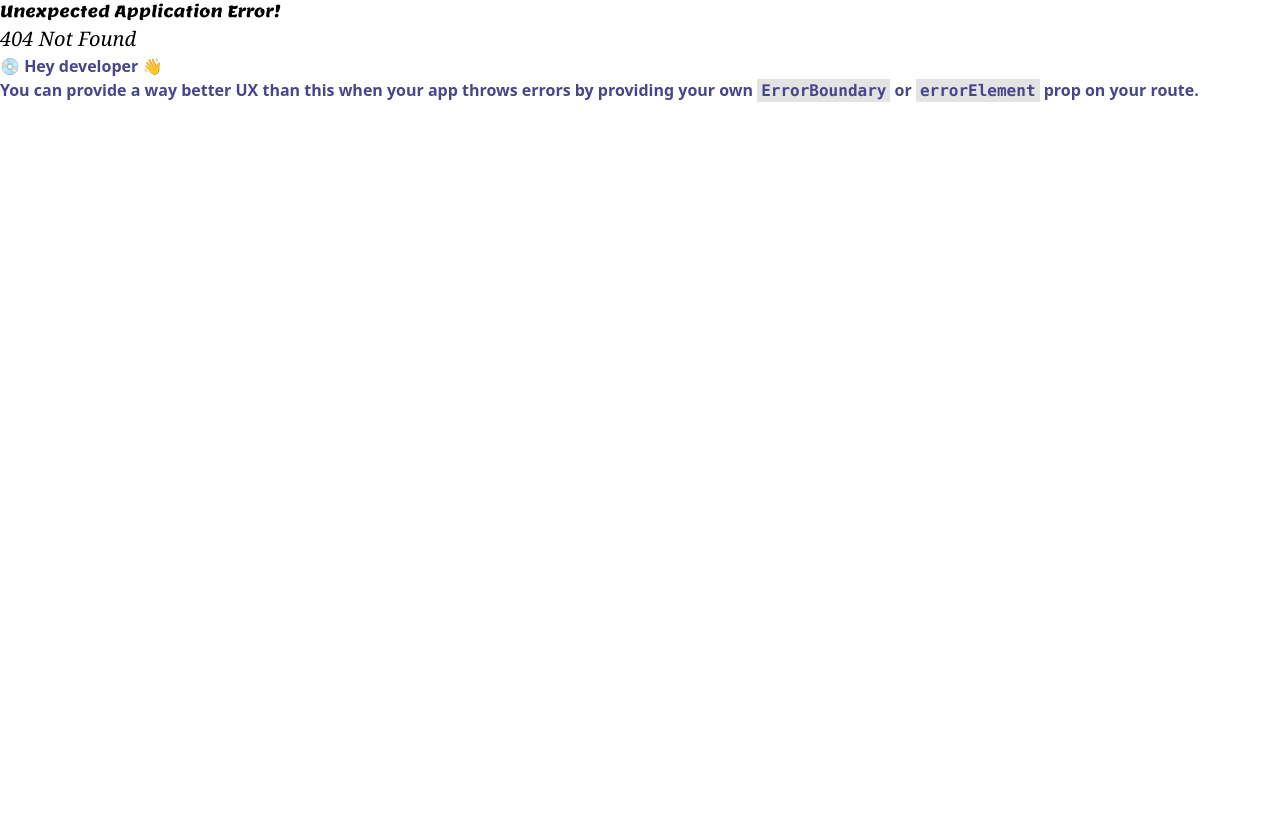
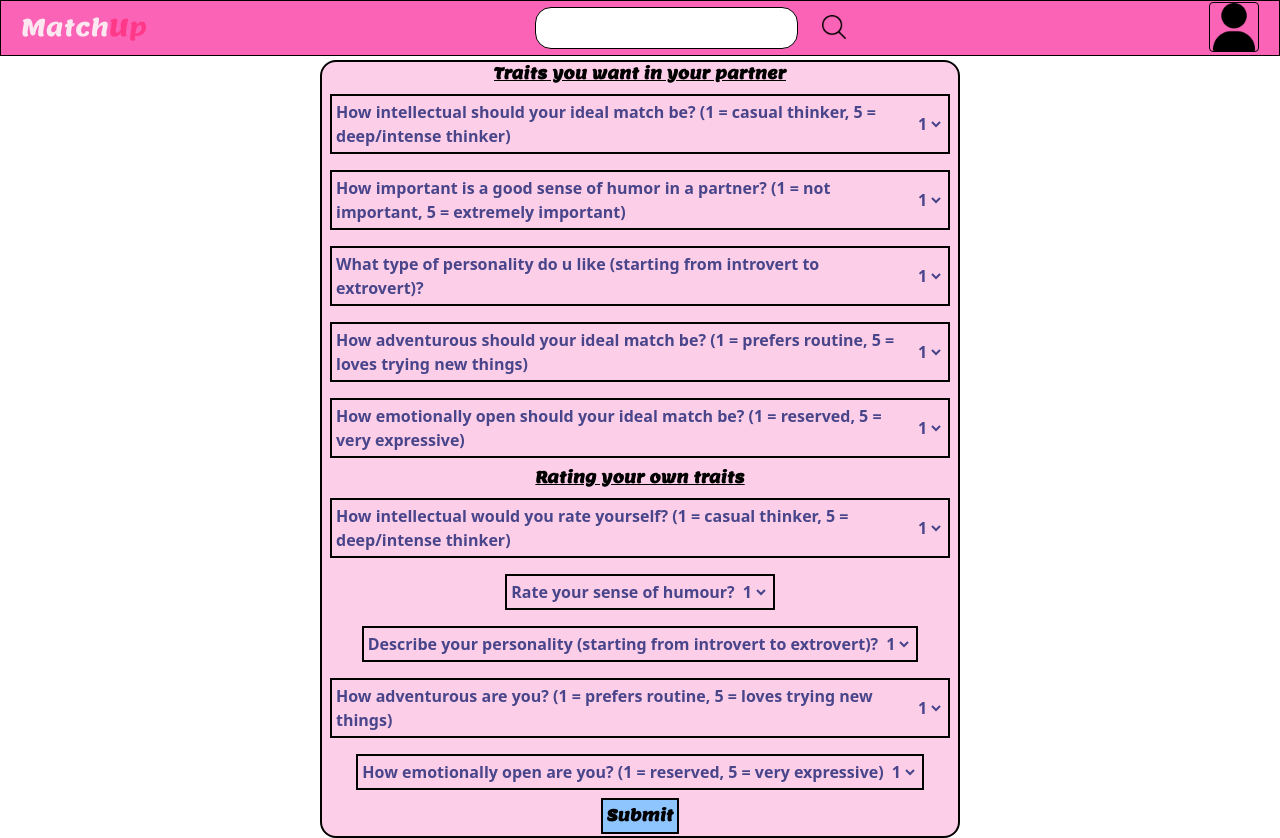
Before and after one commit to SadSloth29/MatchUp, a React (Vite) app in the folder MatchUp-React/: page /matches/1 in a window 1280 px wide. Before the commit this address had no page. Before the commit the page ends 800 px from the top, so only its background shows below. Built offline with nearby package versions, Linux system fonts and the light colour scheme; a web font is replaced by a local one.

Commit message:
Add match function

```diff
--- /dev/null
+++ b/MatchUp-React/Components/InterestsModal.jsx
@@ -0,0 +1,245 @@
+import React, { useState } from 'react'
+
+const InterestsModal = () => {
+  const [pq1,setPq1]=useState(0);
+  const [pq2,setPq2]=useState(0);
+  const [pq3,setPq3]=useState(0);
+  const [pq4,setPq4]=useState(0);
+  const [pq5,setPq5]=useState(0);
+  const [oq1,setOq1]=useState(0);
+  const [oq2,setOq2]=useState(0);
+  const [oq3,setOq3]=useState(0);
+  const [oq4,setOq4]=useState(0);
+  const [oq5,setOq5]=useState(0);
+  const handleAnswers=async ()=>{
+    try{
+        const response=await fetch("http://localhost/ProjectMatchUp/API/interests.php",{
+            method: "POST",
+            headers: { 'Content-Type': 'application/json' },
+            credentials: "include",
+            body: JSON.stringify({
+
+
+            })})
+
+    }catch(error){
+
+    }
+  }
+  return (
+    <div className='w-1/2 h-auto bg-pink-200 rounded-2xl flex flex-col items-center justify-center justify-self-center mt-1 border-2 border-black'>
+        <h2 className='font-bold underline'>Traits you want in your partner</h2>
+        <div className='flex gap-1 m-2 border-2 border-black border-solid p-1'>
+            <label>How intellectual should your ideal match be?
+            (1 = casual thinker, 5 = deep/intense thinker)</label>
+            <select value={pq1} onChange={(e)=>setPq1(e.target.value)}>
+                <option>
+                1
+                </option>
+                <option>
+                2
+                </option>
+                <option>
+                3
+                </option>
+                <option>
+                4
+                </option>
+                <option>
+                5
+                </option>
+            </select>
+        </div>
+        <div className='flex gap-1 m-2 border-2 border-black border-solid p-1'>
+            <label>How important is a good sense of humor in a partner?
+            (1 = not important, 5 = extremely important)</label>
+            <select value={pq2} onChange={(e)=>setPq2(e.target.value)}>
+                <option>
+                1
+                </option>
+                <option>
+                2
+                </option>
+                <option>
+                3
+                </option>
+                <option>
+                4
+                </option>
+                <option>
+                5
+                </option>
+            </select>
+        </div>
+        <div className='flex gap-1 m-2 border-2 border-black border-solid p-1'>
+            <label>What type of personality do u like (starting from introvert to extrovert)?</label>
+            <select value={pq3} onChange={(e)=>setPq3(e.target.value)}>
+                <option>
+                1
+                </option>
+                <option>
+                2
+                </option>
+                <option>
+                3
+                </option>
+                <option>
+                4
+                </option>
+                <option>
+                5
+                </option>
+            </select>
+        </div>
+        <div className='flex gap-1 m-2 border-2 border-black border-solid p-1'>
+            <label>How adventurous should your ideal match be?
+            (1 = prefers routine, 5 = loves trying new things)</label>
+            <select value={pq4} onChange={(e)=>setPq4(e.target.value)}>
+                <option>
+                1
+                </option>
+                <option>
+                2
+                </option>
+                <option>
+                3
+                </option>
+                <option>
+                4
+                </option>
+                <option>
+                5
+                </option>
+            </select>
+        </div>
+        <div className='flex gap-1 m-2  border-2 border-black border-solid p-1'>
+            <label>How emotionally open should your ideal match be?
+            (1 = reserved, 5 = very expressive)</label>
+            <select value={pq5} onChange={(e)=>setPq5(e.target.value)}>
+                <option>
+                1
+                </option>
+                <option>
+                2
+                </option>
+                <option>
+                3
+                </option>
+                <option>
+                4
+                </option>
+                <option>
+                5
+                </option>
+            </select>
+        </div>
+        <h2 className='font-bold underline'>Rating your own traits</h2>
+        <div className='flex gap-1 m-2  border-2 border-black border-solid p-1'>
+            <label>How intellectual would you rate yourself?
+            (1 = casual thinker, 5 = deep/intense thinker)</label>
+            <select value={oq1} onChange={(e)=>setOq1(e.target.value)}>
+                <option>
+                1
+                </option>
+                <option>
+                2
+                </option>
+                <option>
+                3
+                </option>
+                <option>
+                4
+                </option>
+                <option>
+                5
+                </option>
+            </select>
+        </div>
+        <div className='flex gap-1 m-2 border-2 border-black border-solid p-1'>
+            <label>Rate your sense of humour?</label>
+            <select value={oq2} onChange={(e)=>setOq2(e.target.value)}>
+                <option>
+                1
+                </option>
+                <option>
+                2
+                </option>
+                <option>
+                3
+                </option>
+                <option>
+                4
+                </option>
+                <option>
+                5
+                </option>
+            </select>
+        </div>
+        <div className='flex gap-1 m-2  border-2 border-black border-solid p-1'>
+            <label>Describe your personality (starting from introvert to extrovert)?</label>
+            <select value={oq3} onChange={(e)=>setOq3(e.target.value)}>
+                <option>
+                1
+                </option>
+                <option>
+                2
+                </option>
+                <option>
+                3
+                </option>
+                <option>
+                4
+                </option>
+                <option>
+                5
+                </option>
+            </select>
+        </div>
+        <div className='flex gap-1 m-2 border-2 border-black border-solid p-1'>
+            <label>How adventurous are you?
+            (1 = prefers routine, 5 = loves trying new things)</label>
+            <select value={oq4} onChange={(e)=>setOq4(e.target.value)}>
+                <option>
+                1
+                </option>
+                <option>
+                2
+                </option>
+                <option>
+                3
+                </option>
+                <option>
+                4
+                </option>
+                <option>
+                5
+                </option>
+            </select>
+        </div>
+        <div className='flex gap-1 m-2 border-2 border-black border-solid p-1'>
+            <label>How emotionally open are you?
+            (1 = reserved, 5 = very expressive)</label>
+            <select value={oq5} onChange={(e)=>setOq5(e.target.value)}>
+                <option>
+                1
+                </option>
+                <option>
+                2
+                </option>
+                <option>
+                3
+                </option>
+                <option>
+                4
+                </option>
+                <option>
+                5
+                </option>
+            </select>
+        </div>
+        <button onClick={handleAnswers} className='w-auto h-auto border-2 border-black border-solid p-1 bg-blue-300 mb-0.5'><h2 className='font-semibold'>Submit</h2></button>
+    </div>
+  )
+}
+
+export default InterestsModal
--- /dev/null
+++ b/MatchUp-React/Pages/Matches.jsx
@@ -0,0 +1,14 @@
+import React from 'react'
+import InterestsModal from '../Components/InterestsModal'
+import NavProfile from '../Components/NavProfile'
+
+const Matches = () => {
+  return (
+    <>
+    <NavProfile></NavProfile>
+    <InterestsModal></InterestsModal>
+    </>
+  )
+}
+
+export default Matches
```
Also changed, not shown: MatchUp-React/Route/Routes.jsx (+16 -0 lines).
